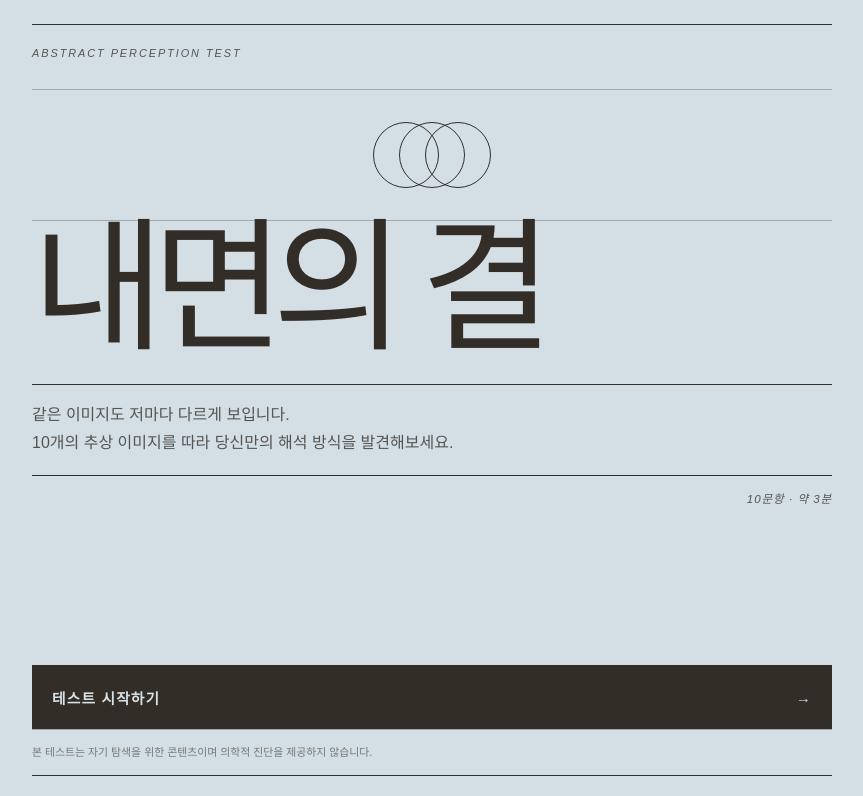
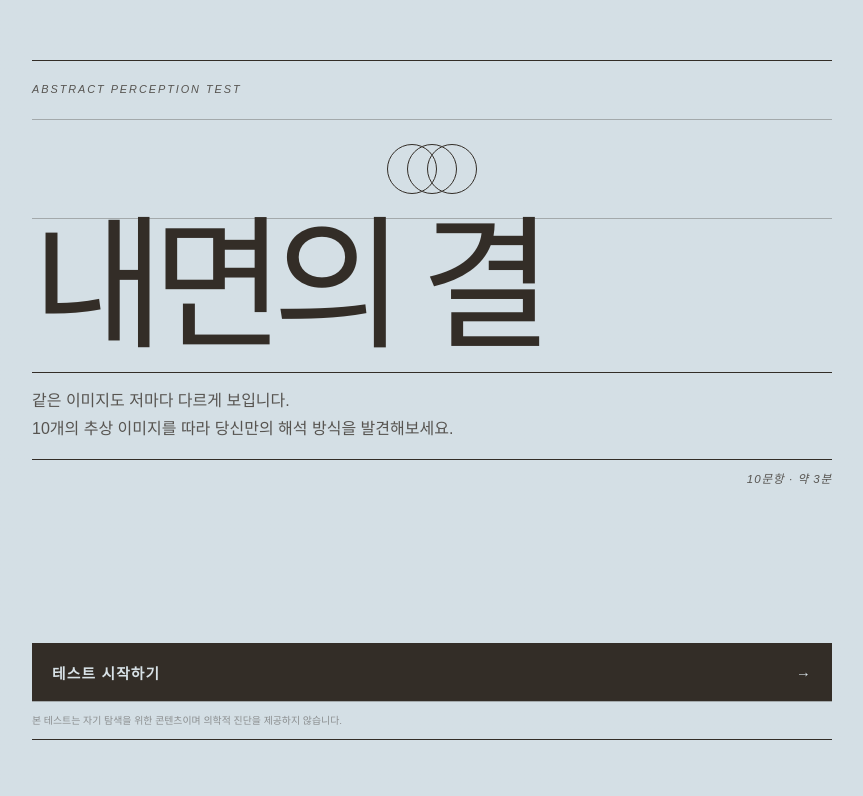
Before and after one commit to kyonhyon1713-cpu/ai-psychology-test, a Next.js app: page / in a window 1280 px wide. Shown: the top 796 px of the page, without its empty margins (208-1071 px from the left). Built offline with nearby package versions, Linux system fonts and the light colour scheme; a web font is replaced by a local one.

Commit message:
refine layout and readability

```diff
--- a/app/globals.css
+++ b/app/globals.css
@@ -169,7 +169,7 @@ p {
 .home-card {
   display: flex;
   width: 100%;
-  min-height: min(790px, calc(100svh - 48px));
+  min-height: min(680px, calc(100svh - 48px));
   flex-direction: column;
   padding: 22px 0 0;
   border-top: 1px solid var(--text);
@@ -193,8 +193,8 @@ p {
 .home-mark {
   position: relative;
   width: 100%;
-  height: clamp(88px, 18vw, 132px);
-  margin: 30px 0 8px;
+  height: clamp(72px, 14vw, 100px);
+  margin: 24px 0 8px;
   border-top: 1px solid var(--line);
   border-bottom: 1px solid var(--line);
 }
@@ -203,19 +203,19 @@ p {
   position: absolute;
   top: 50%;
   left: 50%;
-  width: clamp(44px, 9vw, 66px);
-  height: clamp(44px, 9vw, 66px);
+  width: clamp(34px, 7vw, 50px);
+  height: clamp(34px, 7vw, 50px);
   border: 1px solid var(--text);
   border-radius: 50%;
   transform: translate(-50%, -50%);
 }
 
 .home-mark span:nth-child(2) {
-  transform: translate(calc(-50% - 26px), -50%);
+  transform: translate(calc(-50% - 20px), -50%);
 }
 
 .home-mark span:nth-child(3) {
-  transform: translate(calc(-50% + 26px), -50%);
+  transform: translate(calc(-50% + 20px), -50%);
 }
 
 .home-shell h1 {
@@ -227,8 +227,8 @@ p {
 }
 
 .home-lead {
-  margin: 34px 0 0;
-  padding: 16px 0 18px;
+  margin: 24px 0 0;
+  padding: 14px 0 16px;
   border-top: 1px solid var(--text);
   border-bottom: 1px solid var(--text);
   font-size: clamp(0.9rem, 2vw, 1rem);
@@ -237,7 +237,7 @@ p {
 
 .home-meta {
   align-self: flex-end;
-  margin: 14px 0 0;
+  margin: 10px 0 0;
   font-size: 0.72rem;
   font-style: italic;
   letter-spacing: 0.08em;
@@ -245,7 +245,7 @@ p {
 
 .home-cta {
   width: 100%;
-  min-height: 64px;
+  min-height: 58px;
   justify-content: space-between;
   margin-top: auto;
   border-right: 0;
@@ -258,10 +258,10 @@ p {
 
 .disclaimer {
   margin: 0 !important;
-  padding: 14px 0;
+  padding: 11px 0;
   border-top: 1px solid var(--line);
-  color: var(--muted) !important;
-  font-size: 0.68rem !important;
+  color: rgba(51, 45, 39, 0.45) !important;
+  font-size: 0.62rem !important;
   line-height: 1.55;
 }
 
@@ -335,13 +335,14 @@ p {
 
 .question-grid {
   display: grid;
-  grid-template-columns: 1fr;
-  gap: 30px;
+  grid-template-columns: minmax(0, 0.9fr) minmax(0, 1.1fr);
+  gap: 34px;
+  align-items: center;
   min-width: 0;
 }
 
 .question-image-wrap {
-  width: min(100%, 590px);
+  width: 100%;
   aspect-ratio: 1;
   margin: 0 auto;
   overflow: hidden;
@@ -362,9 +363,9 @@ p {
 }
 
 .question-title {
-  max-width: 690px;
-  margin: 8px 0 28px !important;
-  font-size: clamp(1.85rem, 5vw, 3rem);
+  max-width: 100%;
+  margin: 8px 0 22px !important;
+  font-size: clamp(1.75rem, 2.7vw, 2.2rem);
   font-weight: 420;
   letter-spacing: -0.055em;
   line-height: 1.12;
@@ -574,7 +575,7 @@ p {
 .profile-section-header p {
   margin: 0;
   align-self: end;
-  font-size: 0.88rem;
+  font-size: 0.94rem;
   line-height: 1.75;
 }
 
@@ -591,14 +592,14 @@ p {
 .profile-card,
 .profile-list-card {
   min-width: 0;
-  padding: 22px 22px 26px 0;
+  padding: 26px 26px 32px 0;
   background: transparent;
 }
 
 .profile-card:nth-child(even),
 .profile-list-card:nth-child(even) {
   padding-right: 0;
-  padding-left: 22px;
+  padding-left: 26px;
   border-left: 1px solid var(--line);
 }
 
@@ -610,7 +611,7 @@ p {
   display: flex;
   align-items: baseline;
   gap: 8px;
-  margin-bottom: 14px;
+  margin-bottom: 16px;
 }
 
 .profile-card-title h3 {
@@ -627,7 +628,7 @@ p {
 
 .profile-card p,
 .profile-list-card li {
-  font-size: 0.9rem;
+  font-size: 1.02rem;
   line-height: 1.85;
 }
 
@@ -643,7 +644,7 @@ p {
 
 .profile-list-card li {
   position: relative;
-  padding: 9px 0 9px 20px;
+  padding: 11px 0 11px 20px;
 }
 
 .profile-list-card li + li {
@@ -652,7 +653,7 @@ p {
 
 .profile-list-card li::before {
   position: absolute;
-  top: 9px;
+  top: 11px;
   left: 0;
   content: "—";
 }
@@ -711,7 +712,7 @@ p {
   display: grid;
   grid-template-columns: minmax(0, 1fr) auto;
   grid-template-areas: "name score" "track track";
-  gap: 10px 14px;
+  gap: 14px 18px;
   align-items: center;
   padding: 13px 0;
   border-top: 1px solid var(--line);
@@ -767,13 +768,24 @@ p {
 }
 
 .image-card {
-  margin-top: 30px !important;
+  margin-top: 36px !important;
+  padding-top: 30px;
+  padding-bottom: 30px;
   text-align: left !important;
+}
+
+.image-card:not(.image-generator-card) .image-card-header h2 {
+  font-size: clamp(1.9rem, 4.6vw, 2.8rem);
 }
 
 .image-card .primary-button {
   width: 100%;
   margin-top: 8px;
+}
+
+.image-card:not(.image-generator-card) .primary-button {
+  min-height: 56px;
+  margin-top: 12px;
 }
 
 .result-actions {
@@ -1111,7 +1123,7 @@ p {
   }
 
   .home-card {
-    min-height: calc(100svh - 32px);
+    min-height: min(680px, calc(100svh - 32px));
   }
 
   .test-shell {
@@ -1124,6 +1136,7 @@ p {
   }
 
   .question-grid {
+    grid-template-columns: 1fr;
     gap: 22px;
   }
 
@@ -1154,7 +1167,7 @@ p {
   .profile-card:nth-child(even),
   .profile-list-card,
   .profile-list-card:nth-child(even) {
-    padding: 18px 0 22px;
+    padding: 22px 0 26px;
     border-left: 0;
   }
 
```
